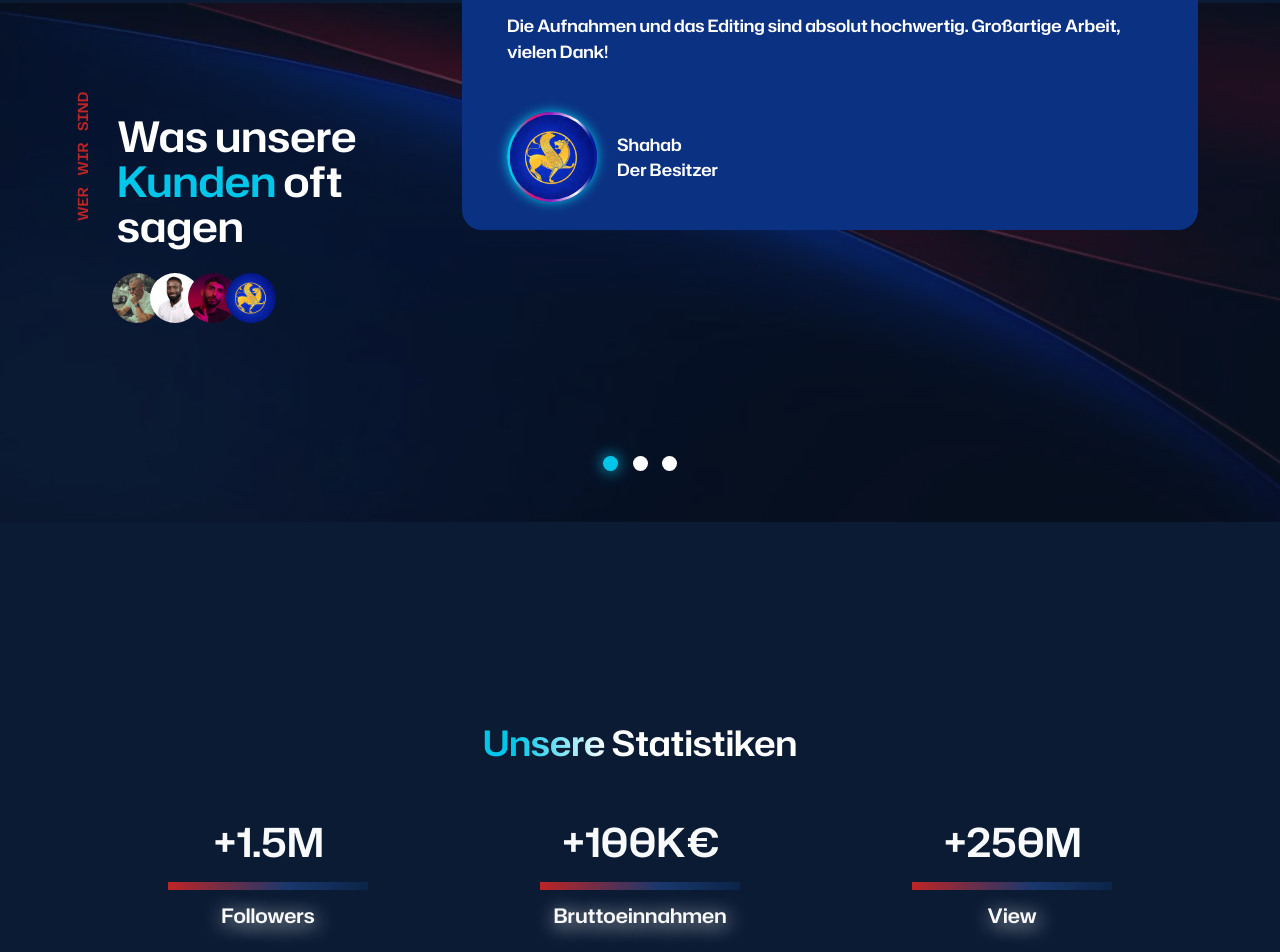
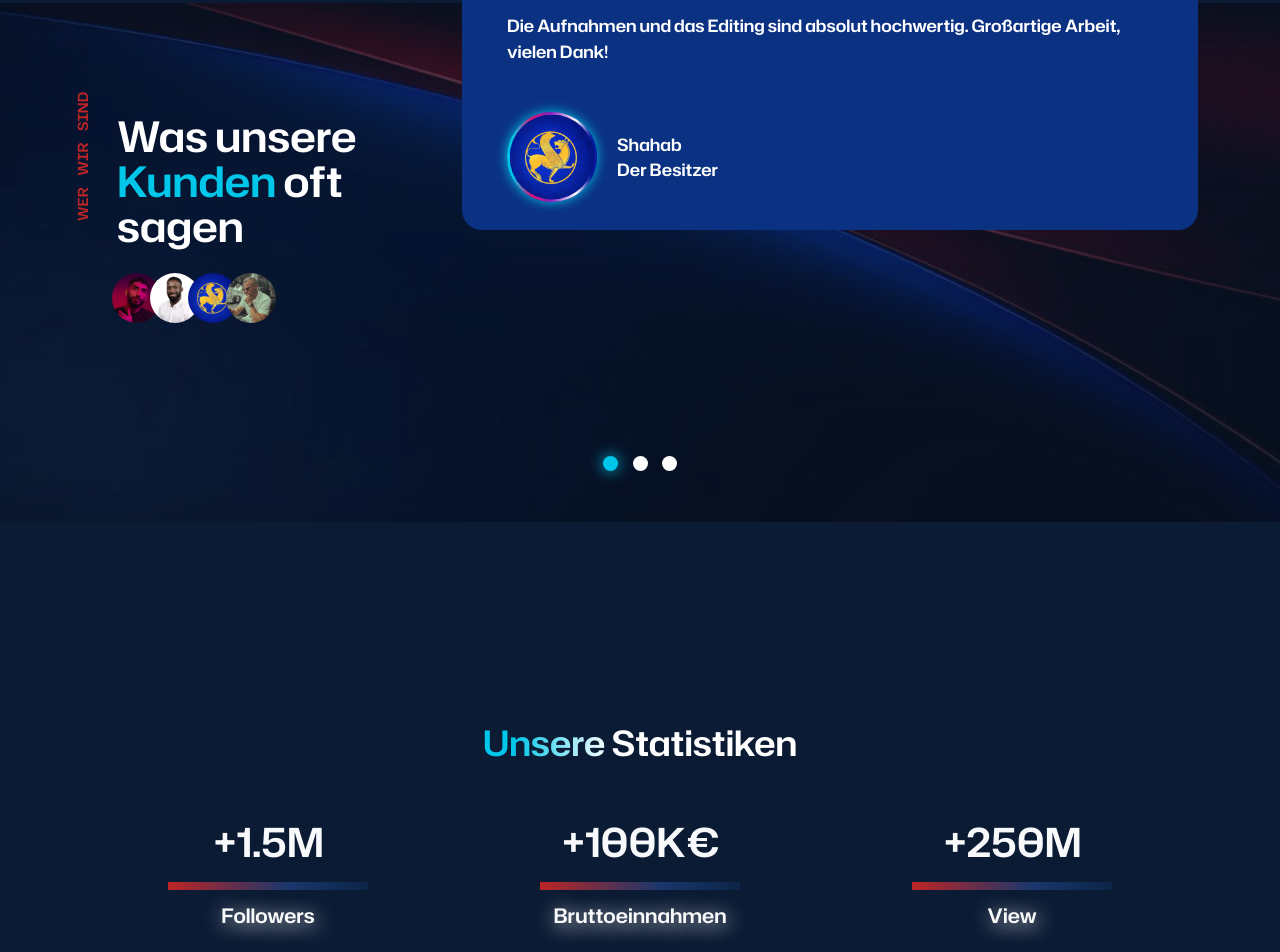
Before and after one commit to Ali-Khalilian/Ali-Barazesh, a plain HTML site: page index.html in a window 1280 px wide. Shown: the part 3948-4900 px from the top of the page. Drawn offline with Linux system fonts and the light colour scheme.

Commit message:
the latest

```diff
--- a/css/style.css
+++ b/css/style.css
@@ -492,20 +492,16 @@ html {
 }
 
 .customerImg {
-  /* width: 150px; */
-  /* height: 100px; */
   padding-left: 30px;
   margin-top: 25px;
-  /* object-fit: cover;
-  image-rendering: crisp-edges; */
 }
 
-.ci1{
+.customer-1-photo{
   width: 50px;
   border-radius: 50%;
 }
 
-.ci{
+.customers-photo{
   width: 50px;
   border-radius: 50%;
   margin-left:-12px;
@@ -814,7 +810,7 @@ html {
   border: none;
   border-image: var(--blue-to-white);
   border-image-slice: 1;
-  border-bottom: 1px solid transparent;
+  border-bottom: 1px solid;
   position: relative;
 }
 
--- a/index.html
+++ b/index.html
@@ -506,33 +506,31 @@
                 >
                 oft sagen
               </h2>
-              <!-- <img
-                src="./public/images/customers_optimized.svg"
-                class="customerImg"
-                alt="customers-photos"
-              /> -->
 
-
-
-
-<div class="d-flex customerImg justify-content-center justify-content-md-start">
-<img class="ci1 img-fluid" src="./public/images/1.JPG" alt="">
-<img class="ci img-fluid" src="./public/images/2.JPG" alt="">
-<img class="ci img-fluid" src="./public/images/3.PNG" alt="">
-<img class="ci img-fluid" src="./public/images/4.jpg" alt="">
-</div>
-
-
-
-
-
-
-
-
-
-
-
-
+              <div
+                class="d-flex customerImg justify-content-center justify-content-md-start"
+              >
+                <img
+                  class="customer-1-photo img-fluid"
+                  src="./public/images/customer-4.PNG"
+                  alt="customer-photo"
+                />
+                <img
+                  class="customers-photo img-fluid"
+                  src="./public/images/Frank.JPG"
+                  alt="customer-photo"
+                />
+                <img
+                  class="customers-photo img-fluid"
+                  src="./public/images/pars.jpg"
+                  alt="customer-photo"
+                />
+                <img
+                  class="customers-photo img-fluid"
+                  src="./public/images/customer-3.JPG"
+                  alt="customer-photo"
+                />
+              </div>
             </div>
           </div>
 
--- a/js/main.js
+++ b/js/main.js
@@ -49,12 +49,12 @@ $(document).ready(function () {
     const $slides = $(".testimonial");
     const $dots = $(".footerdot");
 
-    $slides.hide().css("opacity", 0); // Hide all slides and reset opacity
-    $dots.removeClass("activate"); // Reset dot activation
+    $slides.hide().css("opacity", 0);
+    $dots.removeClass("activate");
 
-    $slides.eq(slideIndex - 1).show(); // Show current slide
-    fadeIn($slides.eq(slideIndex - 1), 1000); // Apply fade-in effect
-    $dots.eq(slideIndex - 1).addClass("activate"); // Activate corresponding dot
+    $slides.eq(slideIndex - 1).show();
+    fadeIn($slides.eq(slideIndex - 1), 1000);
+    $dots.eq(slideIndex - 1).addClass("activate");
   }
 
   function fadeIn($element, duration) {
@@ -89,14 +89,13 @@ $(document).ready(function () {
       ) || 0;
 
     if (currentScrollTop === 0) {
-      blurValue = 0; // Reset blur
+      blurValue = 0;
     } else if (currentScrollTop > lastScrollTop && blurValue < 10) {
-      blurValue = Math.min(blurValue + 0.3, 10); // Increase blur
+      blurValue = Math.min(blurValue + 0.3, 10);
     } else if (currentScrollTop < lastScrollTop && blurValue > 0) {
-      blurValue = Math.max(blurValue - 0.3, 0); // Decrease blur
+      blurValue = Math.max(blurValue - 0.3, 0);
     }
 
-    // Apply blur with webkit compatibility
     $HeadTitle.css({
       filter: `blur(${blurValue}px)`,
       "-webkit-filter": `blur(${blurValue}px)`,
```
Also changed, not shown: css/responsive.css (+6 -12 lines), public/images/2.JPG (deleted), public/images/4.jpg (deleted), public/images/customer-3.JPG (renamed from public/images/1.JPG), public/images/customer-4.PNG (renamed from public/images/3.PNG), public/images/customers.svg (deleted), public/images/customers_optimized.svg (deleted), public/images/customers_refined.png (deleted), public/images/introduction-photo.png (deleted).
